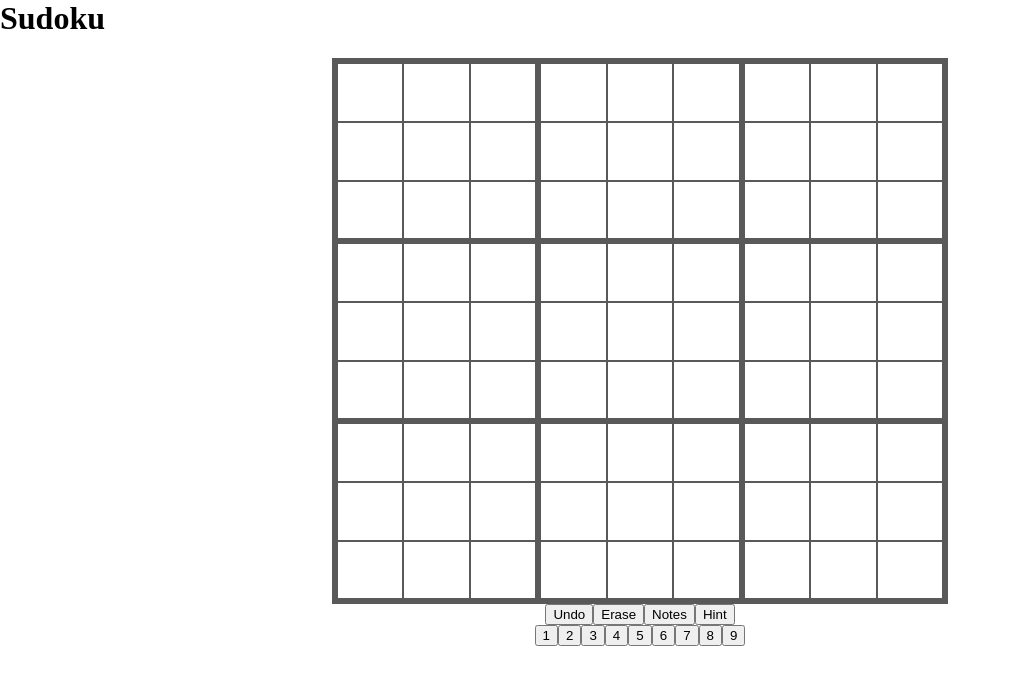
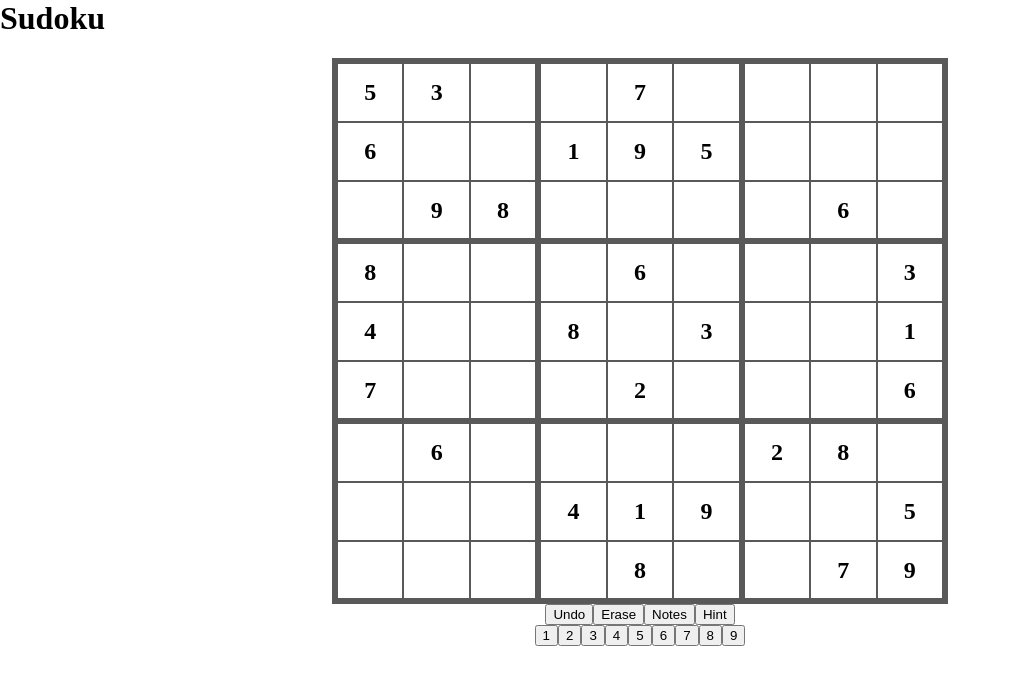
Before and after one commit to viola-bordbar/sudoku, a Vue app: page /#/game in a window 1280 px wide. Shown: the top 684 px of the page, without its empty margins (0-1010 px from the left). Built offline with nearby package versions, Linux system fonts and the light colour scheme.

Commit message:
numbers are now visible when presses, undo and erase buttons work, and current code contains a test for prefilled cells and so on (will be removed later  for proper implementation)

```diff
--- a/src/model/game.js
+++ b/src/model/game.js
@@ -8,10 +8,31 @@ function createBoard() {
     return Array(9).fill(null).map(createRow);
 }
 
+export const testPuzzle = [
+    [5, 3, 0, 0, 7, 0, 0, 0, 0],
+    [6, 0, 0, 1, 9, 5, 0, 0, 0],
+    [0, 9, 8, 0, 0, 0, 0, 6, 0],
+    [8, 0, 0, 0, 6, 0, 0, 0, 3],
+    [4, 0, 0, 8, 0, 3, 0, 0, 1],
+    [7, 0, 0, 0, 2, 0, 0, 0, 6],
+    [0, 6, 0, 0, 0, 0, 2, 8, 0],
+    [0, 0, 0, 4, 1, 9, 0, 0, 5],
+    [0, 0, 0, 0, 8, 0, 0, 7, 9]
+];
+
 export const model = {
+    board: testPuzzle.map(r => [...r]),
+    givenCells: testPuzzle,
+    selectedCell: null,
+    history: [],
+    status: "playing"
+};
+
+/*export const model = {
     board: createBoard(),
     solution: null, //completed board / "facit"
     givenCells: [], //pre-filled cells (can not be edited)
     selectedCell: null, // {row, col}
     history: [], //for undo
-};
+    status: "playing",
+};*/
--- a/src/model/utilities.js
+++ b/src/model/utilities.js
@@ -1,9 +1,20 @@
-export function isValidPlacement(num, row, col, box) {
-    for(let i = 0; i > 9; i++) {
+export function isValidPlacement(board, row, col, num) {
+    //row & col check
+    for(let i = 0; i < 9; i++) {
         if(board[row][i] == num) return false;
         if(board[i][col] == num) return false;
-        //add 3x3 box check!!
     }
+
+    const boxRow = Math.floor(row / 3) * 3;
+    const boxCol = Math.floor(col / 3) * 3;
+
+    //3x3 box check
+    for(let r = boxRow; r < boxRow + 3; r++) {
+        for(let c = boxCol; c < boxCol + 3; c++) {
+            if(board[r][c] === num) return false;
+        }
+    }
+
     return true;
 }
 
@@ -15,26 +26,12 @@ export function generatePuzzle() {
     //Logic for pre-filled cells, randomized placement & number
 }
 
+export function copyRow(r) {
+    return [...r];
+}
+
 export function boxCellToRowCol(boxIndex, cellIndex) {
     const row = Math.floor(boxIndex / 3) * 3 + Math.floor(cellIndex / 3);
     const col = (boxIndex % 3) * 3 + (cellIndex % 3);
     return {row, col};
 }
-
-/*export function getRow(boxIndex, cellIndex) {
-    return Math.floor(boxIndex / 3) * 3 + Math.floor(cellIndex / 3);
-}
-
-export function getCol(boxIndex, cellIndex) {
-    return (boxIndex % 3) * 3 + (cellIndex % 3);
-}*/
-
-/* is solveBoard necessary? or is generateHint enough?
-    export function solveBoard() {
-
-    }
-
-    export function generateHint() {
-        //TODO
-    }
-*/
--- a/src/presenters/gamePresenter.jsx
+++ b/src/presenters/gamePresenter.jsx
@@ -1,37 +1,49 @@
 import { GameView } from "../views/gameView";
-import { boxCellToRowCol } from "../model/utilities";
-import { defineComponent, ref } from "vue";
+import { boxCellToRowCol, isValidPlacement, copyRow } from "../model/utilities";
 
-export const Game = defineComponent({
-    setup(props) {
-        const selectedCell = ref(null);
+export function Game(props) {
 
     function handleCellClickACB(boxIndex, cellIndex) {
         const {row, col} = boxCellToRowCol(boxIndex, cellIndex);
-            selectedCell.value = {row, col};
+        props.model.selectedCell = {row, col};
     }
 
     function handleNumberClickACB(n) {
+        if(props.model.selectedCell == null) return;
+        const {row, col} = props.model.selectedCell;
+
+        if(!isValidPlacement(props.model.board, row, col, n)) return;
+        props.model.history.push(props.model.board.map(copyRow));
+
+        if(props.model.board[row][col] === n) {
+            props.model.board[row][col] = null;
+        } else {
+            props.model.board[row][col] = n;
+        }
+    }
+
+    function handleEraseACB() {
+        if(props.model.selectedCell == null) return;
+        const {row, col} = props.model.selectedCell;
+
+        props.model.history.push(props.model.board.map(copyRow));
+        props.model.board[row][col] = null;
+    }
+
+    function handleUndoACB() {
+        if(props.model.history.length === 0) return;
+        props.model.board = props.model.history.pop();
         //TODO
     }
 
-        function handleEraseACB() {
-            //TODO
-        }
-
-        function handleUndoACB() {
-            //TODO
-        }
-
-        return () => (
+    return (
         <GameView
             onCellClick={handleCellClickACB}
             onNumberClick={handleNumberClickACB}
             onErase={handleEraseACB}
             onUndo={handleUndoACB}
-                selectedCell={selectedCell.value}
+            selectedCell={props.model.selectedCell}
+            board={props.model.board}
         />
     );
 }
-
-});
--- a/src/style.css
+++ b/src/style.css
@@ -12,19 +12,30 @@ body {
 .board {
     display: grid;
     grid-template-columns: repeat(3, 1fr);
+    grid-template-rows: repeat(3, 1fr);
     width: 610px;
     height: 540px;
     border: 3px solid #595959;
-    margin: 0;
+    flex-shrink: 0;
 }
 
 .box {
     display: grid;
     grid-template-columns: repeat(3, 1fr);
+    grid-template-rows: repeat(3, 1fr);
     border: 2px solid #595959;
+    overflow: hidden;
 }
 
 .cell {
+    display: flex;
+    align-items: center;
+    justify-content: center;
+    font-size: 1.5rem;
+    font-weight: bold;
+    width: 100%;
+    height: 100%;
+    cursor: pointer;
     border: 1px solid #595959;
     box-sizing: border-box;
 }
--- a/src/views/gameView.jsx
+++ b/src/views/gameView.jsx
@@ -3,10 +3,24 @@ import "/src/style.css";
 
 export function GameView(props) {
 
+    function eraseCB() {
+        props.onErase();
+    }
+
+    function undoCB() {
+        props.onUndo();
+    }
+
+    function numberClickCB(n) {
+        return function() {
+            props.onNumberClick(n);
+        }
+    }
+
     function numberLineCB(n) {
         return(
             <span key={n}>
-                <button className="nums-bottom">{n}</button>
+                <button className="nums-bottom" onClick={numberClickCB(n)}>{n}</button>
             </span>
         );
     }
@@ -29,7 +43,9 @@ export function GameView(props) {
                     key={cellIndex}
                     className={isSelected ? "cell selected" : "cell"}
                     onClick={cellClickACB(boxIndex, cellIndex)}
-                />
+                >
+                    {props.board[row][col] || ""}
+                </div>
             );
         }
     }
@@ -53,8 +69,8 @@ export function GameView(props) {
                 </div>
 
                 <div>
-                    <button>Undo</button>
-                    <button>Erase</button>
+                    <button onClick={undoCB}>Undo</button>
+                    <button onClick={eraseCB}>Erase</button>
                     <button>Notes</button>
                     <button>Hint</button>
                 </div>
```
Lines whose indentation alone changed are shown as unchanged.
